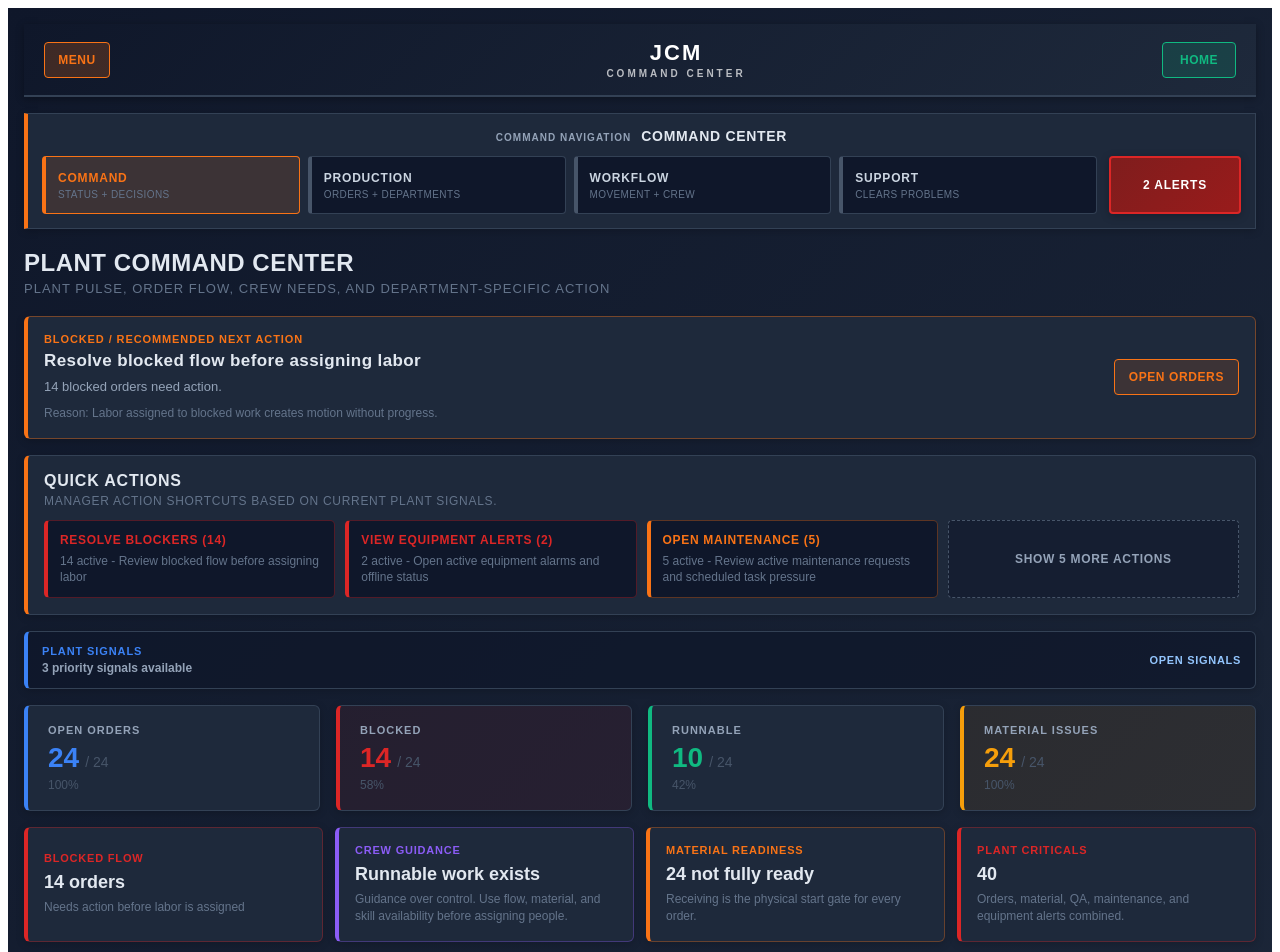
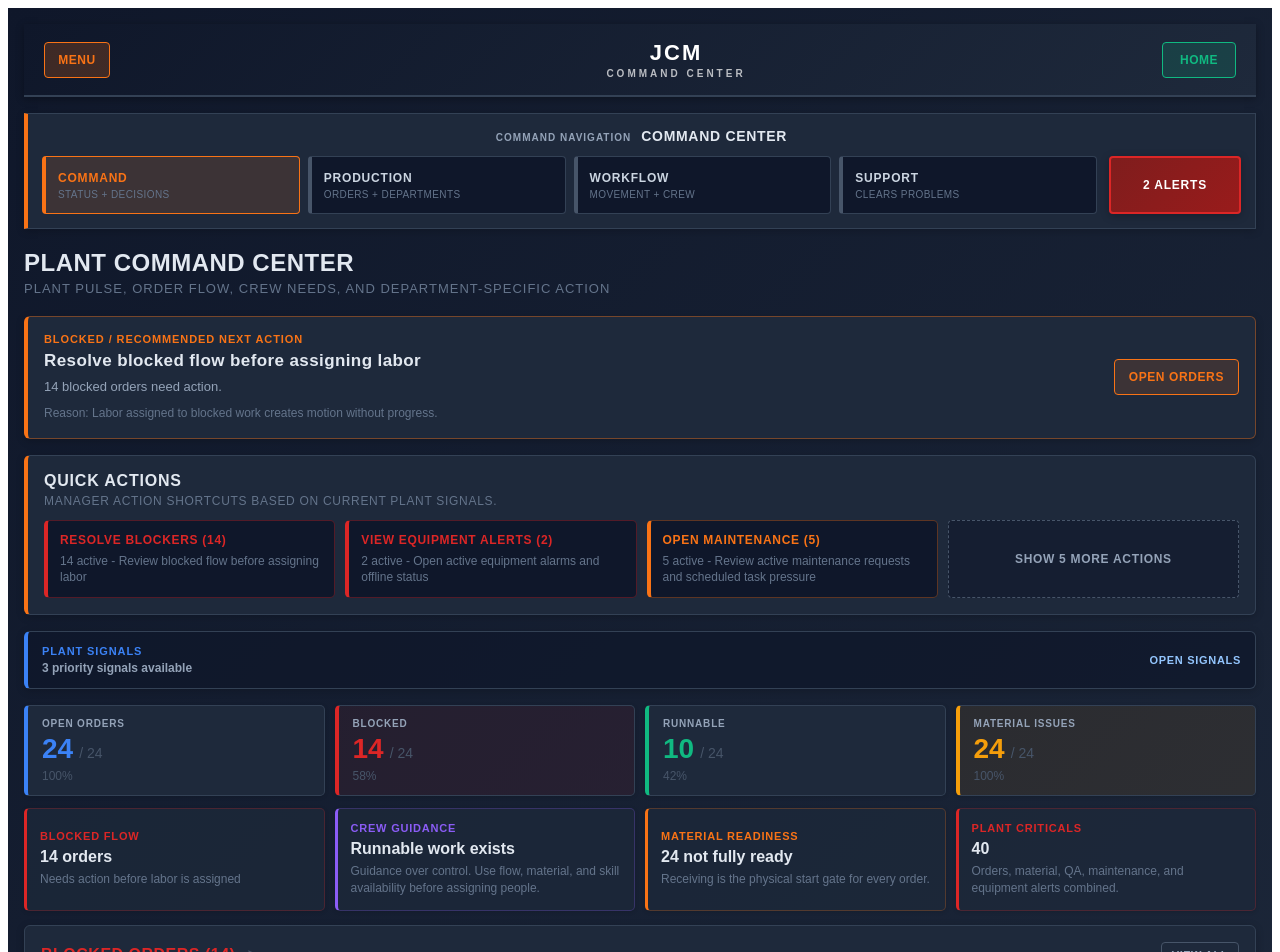
Before and after one commit to jcm-digital-coworker/JCM-Command-Center, a React (Vite) app: page / in a window 1280 px wide. Shown: the top 952 px of the page. Built offline with nearby package versions, Linux system fonts and the light colour scheme.

Commit message:
Reduce dashboard metric and mission card weight

```diff
--- a/src/components/dashboard/dashboardStyles.ts
+++ b/src/components/dashboard/dashboardStyles.ts
@@ -70,11 +70,12 @@ export const dashboardSubtitleStyle: CSSProperties = {
 };
 
 export const dashboardMetricLabelStyle: CSSProperties = {
-  fontSize: 11,
+  fontSize: 10,
   color: '#94a3b8',
-  fontWeight: 700,
-  marginBottom: 6,
-  letterSpacing: '1px',
+  fontWeight: 800,
+  marginBottom: 4,
+  letterSpacing: '0.8px',
+  textTransform: 'uppercase',
 };
 
 export const dashboardSectionHeaderStyle: CSSProperties = {
@@ -141,16 +142,16 @@ export const dashboardQuickActionDetailStyle: CSSProperties = {
 
 export const dashboardOverviewBarStyle: CSSProperties = {
   display: 'grid',
-  gridTemplateColumns: 'repeat(auto-fit, minmax(150px, 1fr))',
-  gap: 16,
-  marginBottom: 16,
+  gridTemplateColumns: 'repeat(auto-fit, minmax(132px, 1fr))',
+  gap: 10,
+  marginBottom: 12,
 };
 
 export const dashboardMissionGridStyle: CSSProperties = {
   display: 'grid',
-  gridTemplateColumns: 'repeat(auto-fit, minmax(190px, 1fr))',
-  gap: 12,
-  marginBottom: 16,
+  gridTemplateColumns: 'repeat(auto-fit, minmax(172px, 1fr))',
+  gap: 10,
+  marginBottom: 14,
 };
 
 export const dashboardViewAllButtonStyle: CSSProperties = {
@@ -222,32 +223,32 @@ export function getDashboardQuickActionLabelStyle(tone: DashboardTone): CSSPrope
 
 export function getDashboardMetricStyle(theme: DashboardTheme): CSSProperties {
   return {
-    background: theme === 'dark' ? '#1e293b' : '#ffffff',
-    padding: '18px 20px',
-    borderRadius: 6,
+    background: theme === 'dark' ? 'rgba(30, 41, 59, 0.72)' : '#ffffff',
+    padding: '12px 14px',
+    borderRadius: 5,
     border: theme === 'dark' ? '1px solid #334155' : '1px solid #e2e8f0',
-    boxShadow: '0 2px 8px rgba(0,0,0,0.2)',
+    boxShadow: '0 1px 4px rgba(0,0,0,0.14)',
   };
 }
 
 export function getDashboardMissionCardStyle(theme: DashboardTheme, color: string): CSSProperties {
   return {
     textAlign: 'left',
-    background: theme === 'dark' ? '#1e293b' : '#ffffff',
-    padding: 16,
-    borderRadius: 6,
-    border: `1px solid ${color}55`,
-    borderLeft: `4px solid ${color}`,
+    background: theme === 'dark' ? 'rgba(30, 41, 59, 0.76)' : '#ffffff',
+    padding: 13,
+    borderRadius: 5,
+    border: `1px solid ${color}40`,
+    borderLeft: `3px solid ${color}`,
     cursor: 'pointer',
-    boxShadow: '0 2px 8px rgba(0,0,0,0.18)',
+    boxShadow: '0 1px 4px rgba(0,0,0,0.14)',
   };
 }
 
 export function getDashboardMissionValueStyle(theme: DashboardTheme): CSSProperties {
   return {
-    marginTop: 8,
-    marginBottom: 6,
-    fontSize: 18,
+    marginTop: 6,
+    marginBottom: 5,
+    fontSize: 16,
     fontWeight: 900,
     color: theme === 'dark' ? '#e2e8f0' : '#0f172a',
   };
```
